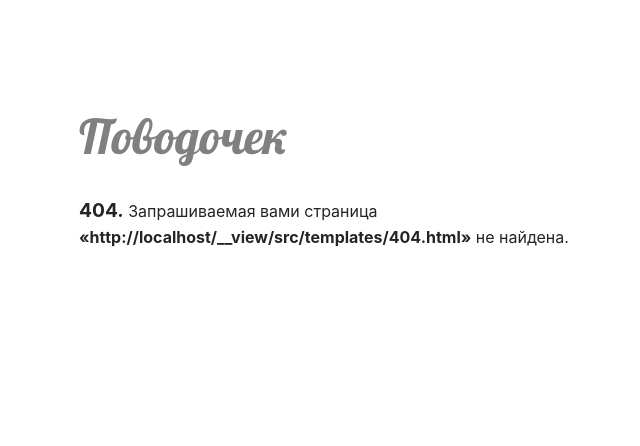
After one commit to popovegor/povodochek, a Python web app: template src/templates/404.html in a window 1280 px wide. The commit adds this page. Shown: the top 446 px of the page, without its empty margins (261-901 px from the left). Run offline with Jinja, Linux system fonts and the light colour scheme; the template is opened without the code that fills it, so the values that code supplies are empty; style sheets or scripts are compiled from the project's sources; some libraries are stand-ins or nearby versions.

Commit message:
add 404 page

```diff
--- a/src/app.py
+++ b/src/app.py
@@ -932,6 +932,10 @@ def contacts():
     return render_template("/contacts.html", \
         title=u"Контактная информация")
 
+@app.errorhandler(404)
+def page_not_found(e):
+    return render_template('404.html', title = u"Страница не найдена"), 404
+
 
 if __name__ == "__main__":
     app.debug = True
--- a/src/static/css/povodochek.less
+++ b/src/static/css/povodochek.less
@@ -1020,3 +1020,24 @@ form {
     border-color: lighten(red, 30%);
     color: lighten(black, 30%);
 }
+
+
+.error-404 {
+
+    max-width:600px;
+    margin:100px auto 0px auto;
+
+    .error-404-logo {
+        font-family: @brand-font;
+        color:gray;
+        font-size: 3em;
+    }
+
+    .error-404-number {
+        font-size: 1.2em;
+    }
+
+    .error-text {
+
+    }
+}
--- /dev/null
+++ b/src/templates/404.html
@@ -0,0 +1,19 @@
+{% extends "layout_base.html" %}
+
+{% block layout %}
+
+
+<div class="error-404">
+    <div>
+      <a href="/" class="error-404-logo">
+        Поводочек
+      </a>
+      </div>
+      <br/>
+      <div class="error-text">
+        <b class="error-404-number">404.</b> <span>Запрашиваемая вами страница <b>&laquo;{{request.url}}&raquo;</b> не&nbsp;найдена.</span>
+      </div>
+
+</div>
+
+{% endblock %}
```
